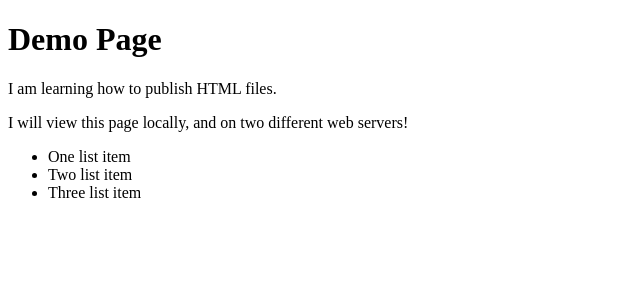
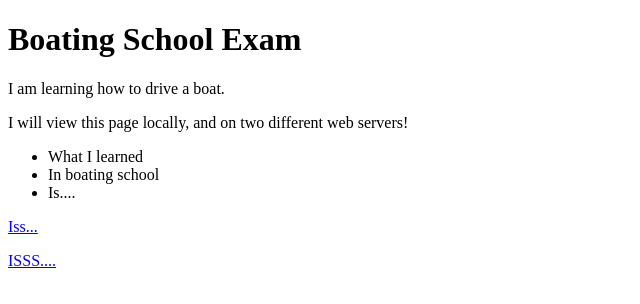
Before and after one commit to JKennect/csit121, a plain HTML site: page practice/demo.html in a window 1280 px wide. Shown: the whole page, without its empty margins (0-640 px from the left). Drawn offline with Linux system fonts and the light colour scheme.

Commit message:
htmlpractice.html

```diff
--- a/practice/demo.html
+++ b/practice/demo.html
@@ -3,16 +3,18 @@
 <head>
     <meta charset="UTF-8">
     <meta name="viewport" content="width=device-width, initial-scale=1.0">
-    <title>Demo Page</title>
+    <title>What I Learned In Boating School</title>
 </head>
 <body>
-    <h1>Demo Page</h1>
-    <p>I am learning how to publish HTML files. </p>
+    <h1>Boating School Exam</h1>
+    <p>I am learning how to drive a boat. </p>
     <p>I will view this page locally, and on two different web servers!</p>
     <ul>
-        <li>One list item</li>
-        <li>Two list item</li>
-        <li>Three list item</li>
+        <li>What I learned</li>
+        <li>In boating school</li>
+        <li>Is....</li>
     </ul>
+    <p><a href = "https://en.wikipedia.org/wiki/Boat">Iss...</a></p>
+    <p><a href = "https://en.wikipedia.org/wiki/SpongeBob_SquarePants_(character)">ISSS....</a></p>
 </body>
 </html>
```
